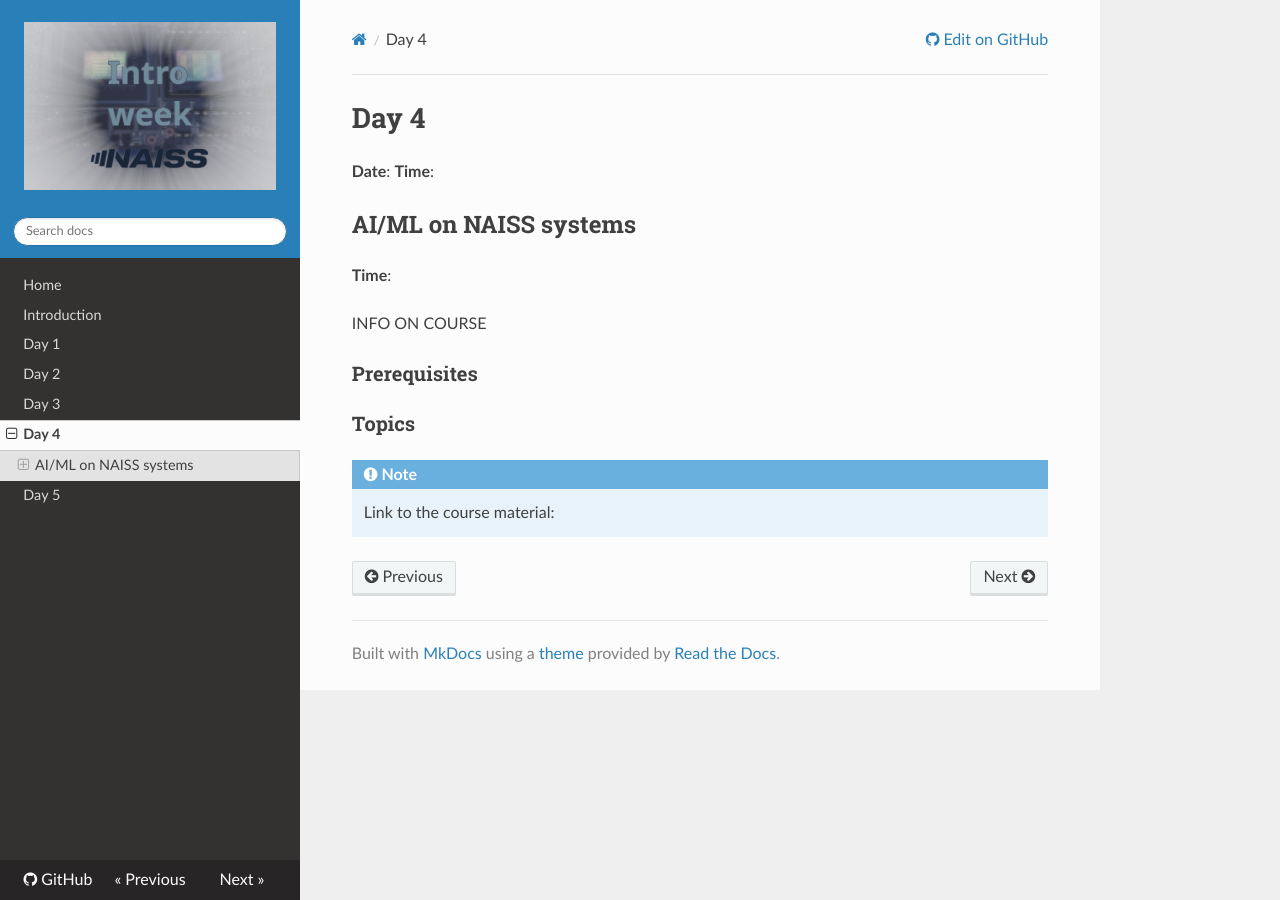
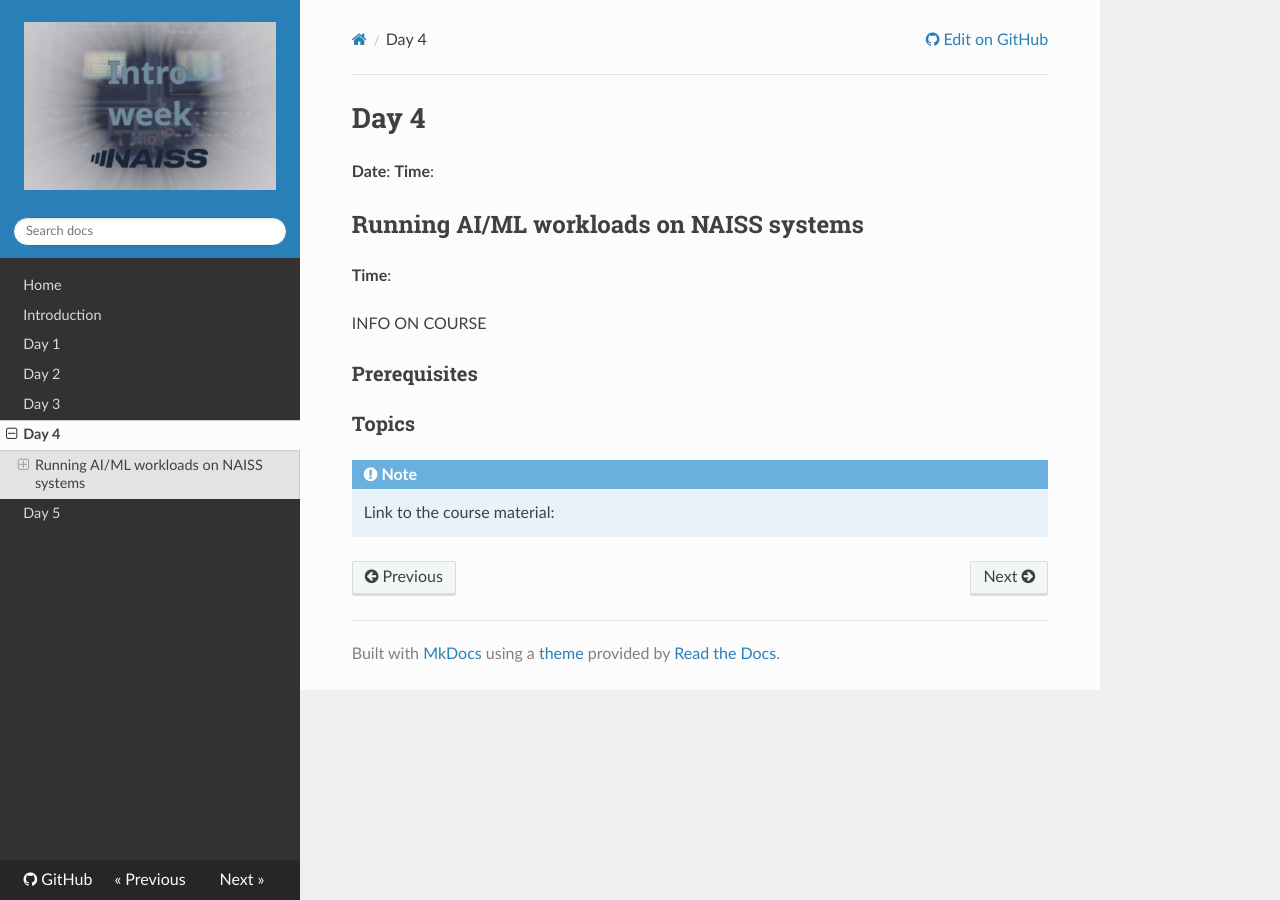
Before and after one commit to NAISS-Training/NAISS-intro-week, an MkDocs documentation site: the page built from docs/day4.md, in a window 1280 px wide. Built offline with MkDocs 1.6.1, drawn with Linux system fonts in a browser that asks for light colours; nearby versions of some CDN libraries.

Commit message:
Updating the title for day 4

```diff
--- a/docs/day4.md
+++ b/docs/day4.md
@@ -3,7 +3,7 @@
 **Date**:
 **Time**:
 
-## AI/ML on NAISS systems
+## Running AI/ML workloads on NAISS systems
 
 **Time**:
 
```
Also changed, not shown: README.md (+1 -1 lines), docs/index.md (+1 -1 lines).
